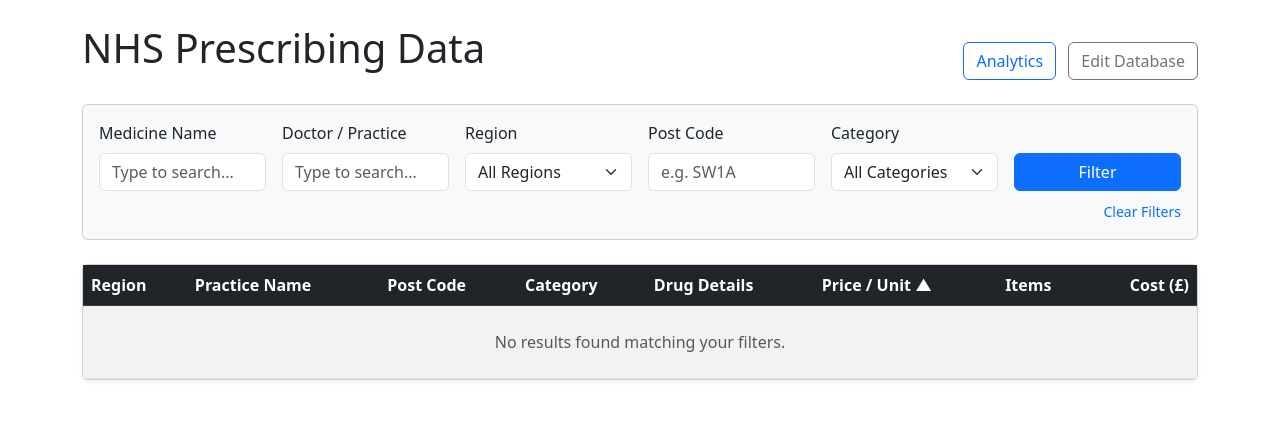
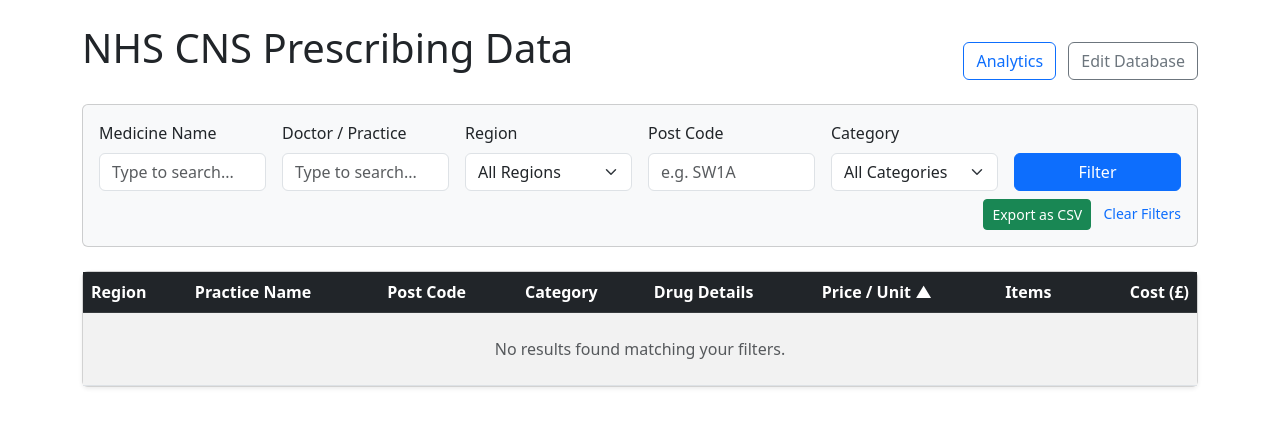
Before and after one commit to RoshanBM/NHS_prescribing_dashboard, a Flask app: page / in a window 1280 px wide. Shown: the top 427 px of the page. Run offline with Flask 3, Linux system fonts and the light colour scheme.

Commit message:
(Refactor) Feature: CSV export button in analytics form

```diff
--- a/nhs_pai/src/templates/index.html
+++ b/nhs_pai/src/templates/index.html
@@ -32,7 +32,7 @@
 
     <div class="row mb-4 align-items-end">
         <div class="col-md-6">
-            <h1>NHS Prescribing Data</h1>
+            <h1>NHS CNS Prescribing Data</h1>
         </div>
         <div class="col-md-6 text-end">
             <a href="/analytics" class="btn btn-outline-primary me-2">Analytics</a>
@@ -78,6 +78,7 @@
                 </div>
             </div>
             <div class="mt-2 text-end">
+                <a href="{{ url_for('export_csv', **request.args) }}" class="btn btn-success btn-sm me-2">Export as CSV</a>
                 <a href="/" class="text-decoration-none small">Clear Filters</a>
             </div>
         </form>
```
